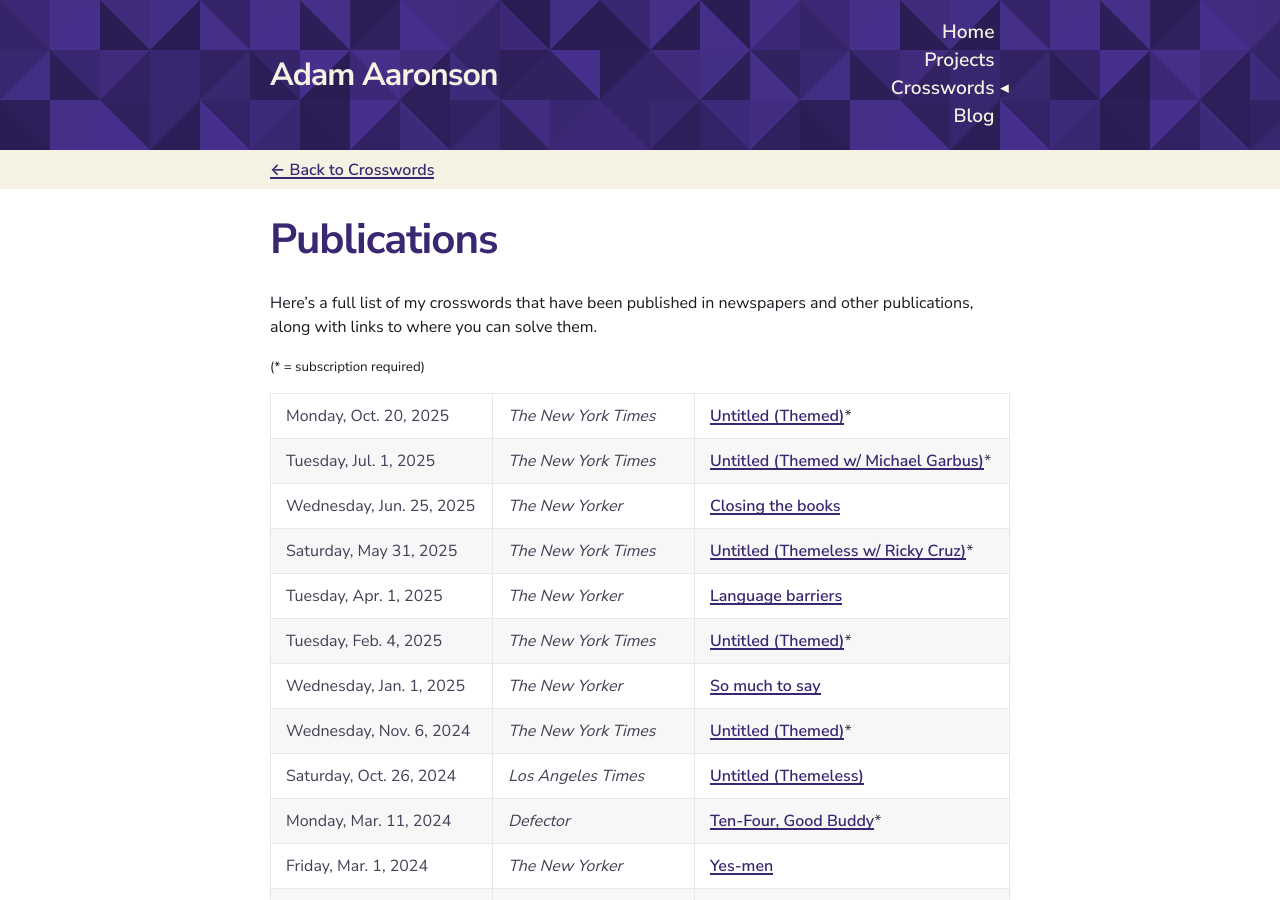
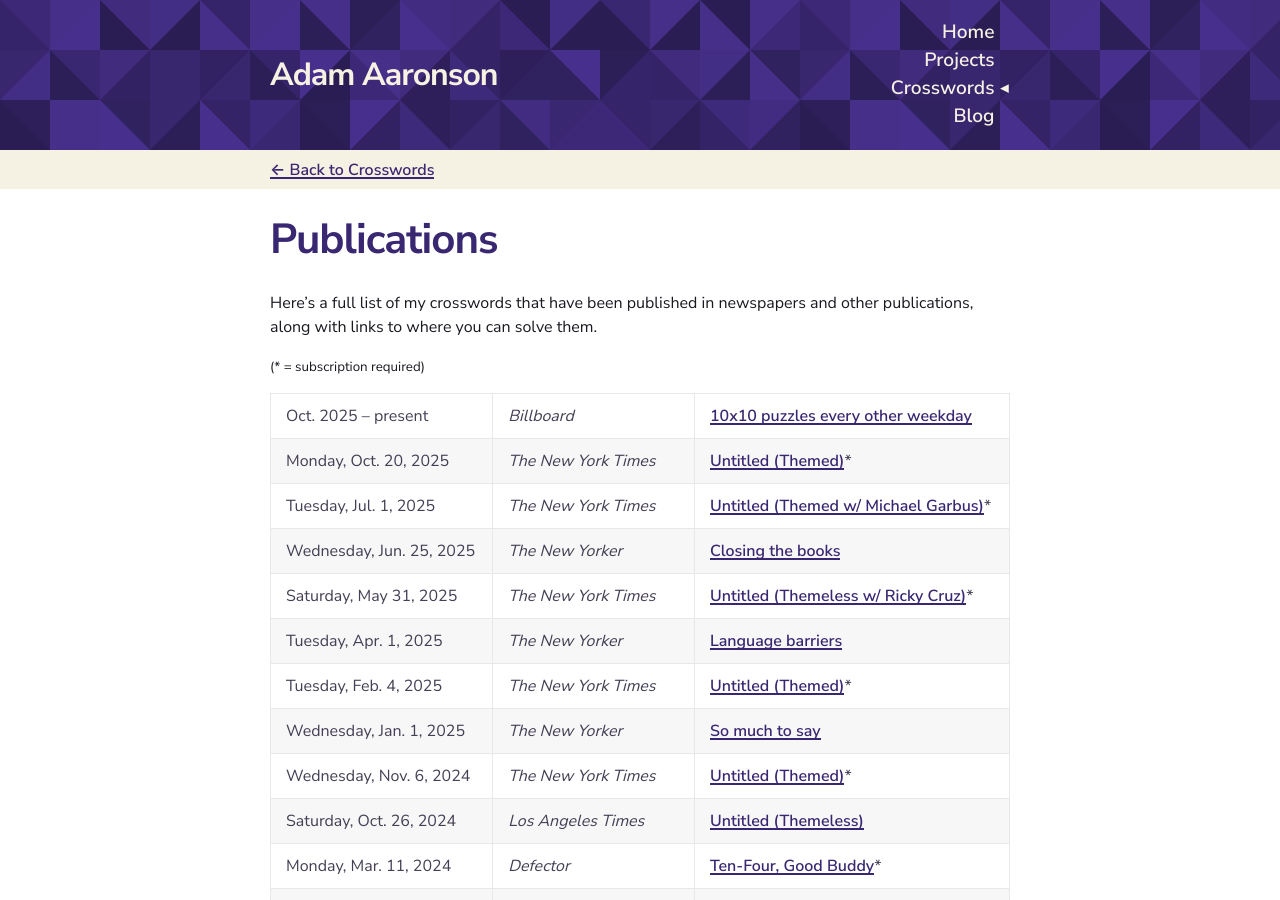
Before and after one commit to adamaaronson/adamaaronson.github.io, a Jekyll site: the page built from publications.md, in a window 1280 px wide and 900 px high. Built offline with Jekyll 4.4.1, drawn with Linux system fonts in a browser that asks for light colours.

Commit message:
Link to Billboard archive on publication page

```diff
--- a/publications.md
+++ b/publications.md
@@ -9,6 +9,7 @@
 
 <small>(\* = subscription required)</small>
 
+Oct. 2025 – present | _Billboard_ | [10x10 puzzles every other weekday](https://www.billboard.com/author/adam-aaronson/)
 Monday, Oct. 20, 2025 | _The New York Times_ | [Untitled (Themed)](https://www.nytimes.com/crosswords/game/daily/2025/10/20)\*
 Tuesday, Jul. 1, 2025 | _The New York Times_ | [Untitled (Themed w/ Michael Garbus)](https://www.nytimes.com/crosswords/game/daily/2025/07/01)\*
 Wednesday, Jun. 25, 2025 | _The New Yorker_ | [Closing the books](https://www.newyorker.com/puzzles-and-games-dept/crossword/2025/06/25)
```
